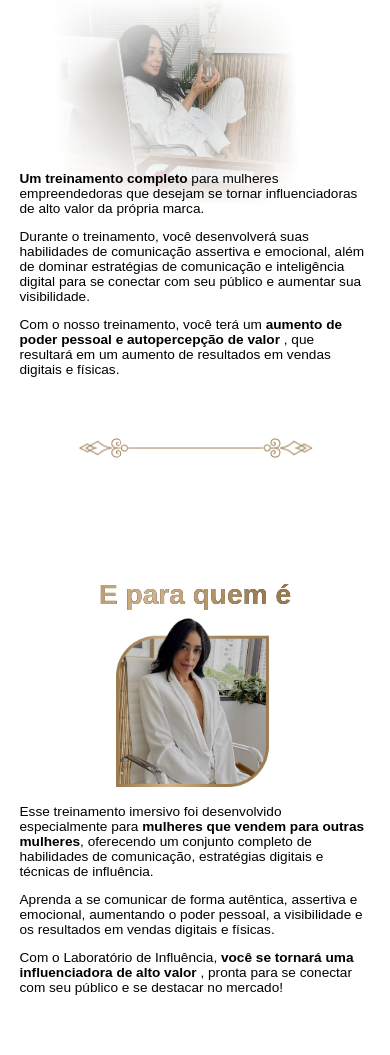
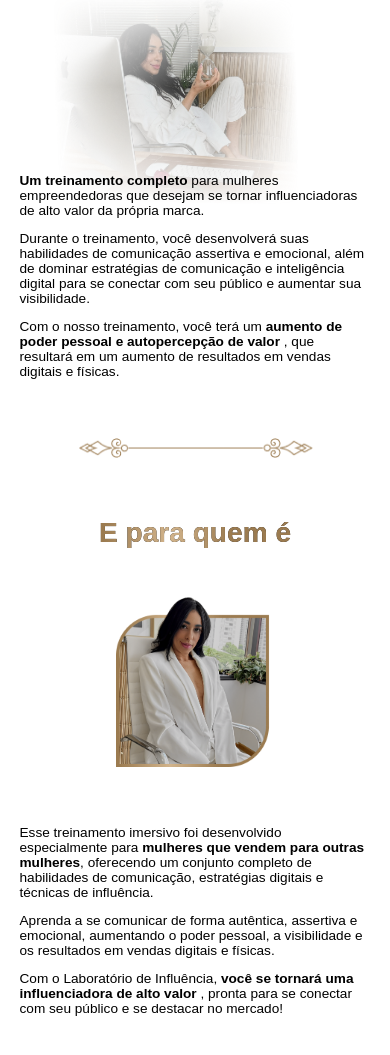
Before and after one commit to samuel-alves21/influency-lap, a website: page index.html in a window 390 px wide. Shown: the part 901-1956 px from the top of the page. Drawn offline with Linux system fonts and the light colour scheme; a web font is replaced by a local one.

Commit message:
more adjusts

```diff
--- a/script.js
+++ b/script.js
@@ -17,7 +17,7 @@ const general = () => {
           section.classList.contains('section04') ||
           section.classList.contains('section05')
         ) {
-          section.style.height = `${(window.innerHeight * 50) / 100}px`
+          section.style.height = `${(window.innerHeight * 60) / 100}px`
         } else {
           section.style.height = `${(window.innerHeight * 90) / 100}px`
         }
--- a/style.css
+++ b/style.css
@@ -289,8 +289,17 @@ p {
 
 /* ------------------------------------- Section02 ------------------------------------- */
 
+  .wrapper02 {
+    height: 80%;
+    display: flex;
+    flex-direction: column;
+    justify-content: center;
+  }
+
   .content02 {
+    height: 100%;
     flex-direction: column;
+    justify-content: space-evenly;
   }
 
   .img02 {
@@ -308,8 +317,17 @@ p {
 
 /* ------------------------------------- Section03 ------------------------------------- */
 
+  .wrapper03 {
+    height: 80%;
+    display: flex;
+    flex-direction: column;
+    justify-content: center;
+  }
+
   .content03 {
+    height: 100%;
     flex-direction: column-reverse;
+    justify-content: space-evenly;
   }
 
   .img03 {
@@ -364,8 +382,11 @@ p {
 
 @media only screen
 and (min-device-width : 768px)
-and (max-device-width : 1024px) and (orientation: landscape) , (min-width: 1030px)
-and (max-width: 1366px) and (orientation: landscape) {
+and (max-device-width : 1024px)
+and (orientation: landscape) ,
+(min-width: 1030px)
+and (max-width: 1366px)
+and (orientation: landscape) {
   h1 {
     font-size: calc(23px + 1vw + 0.5vh);
   }
```
